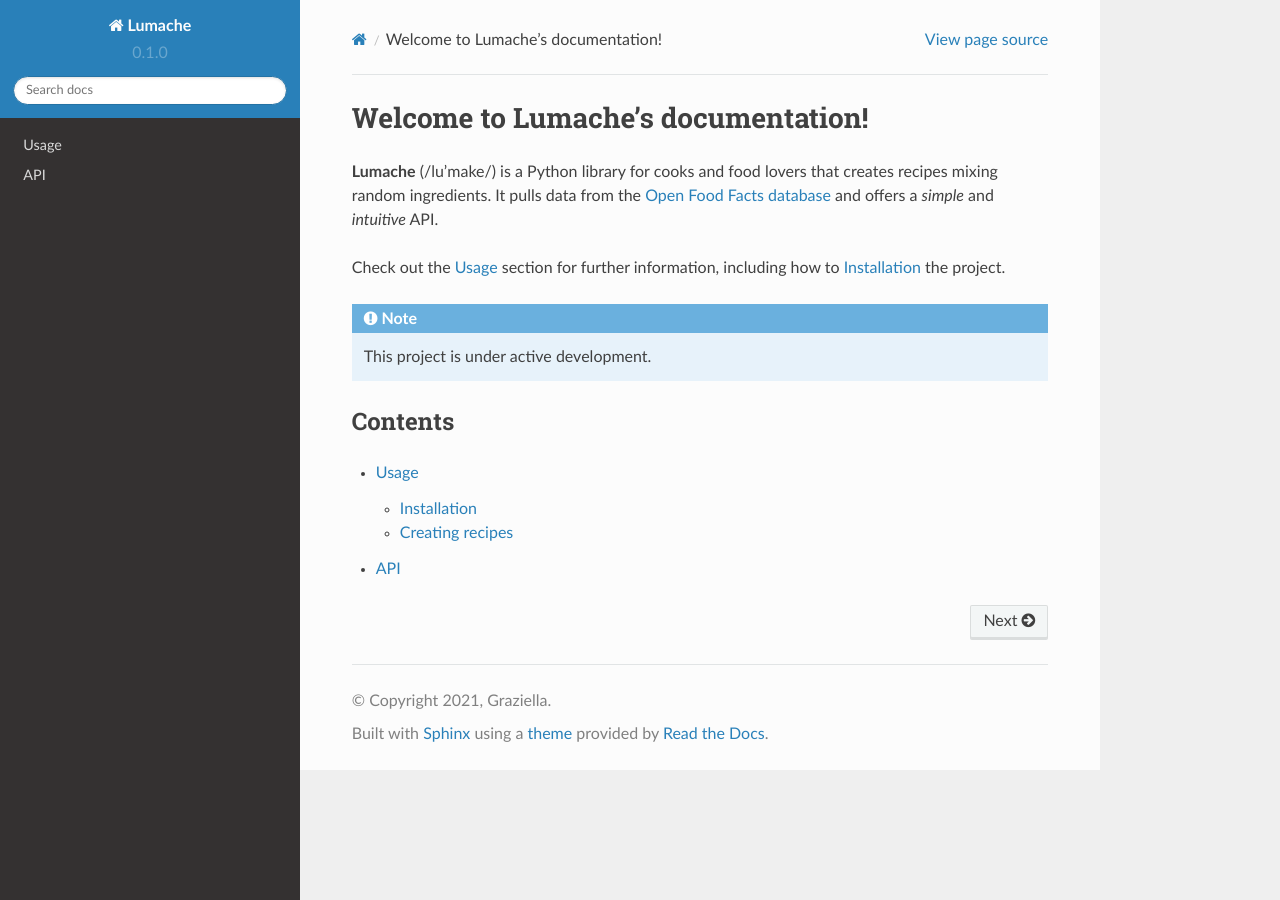
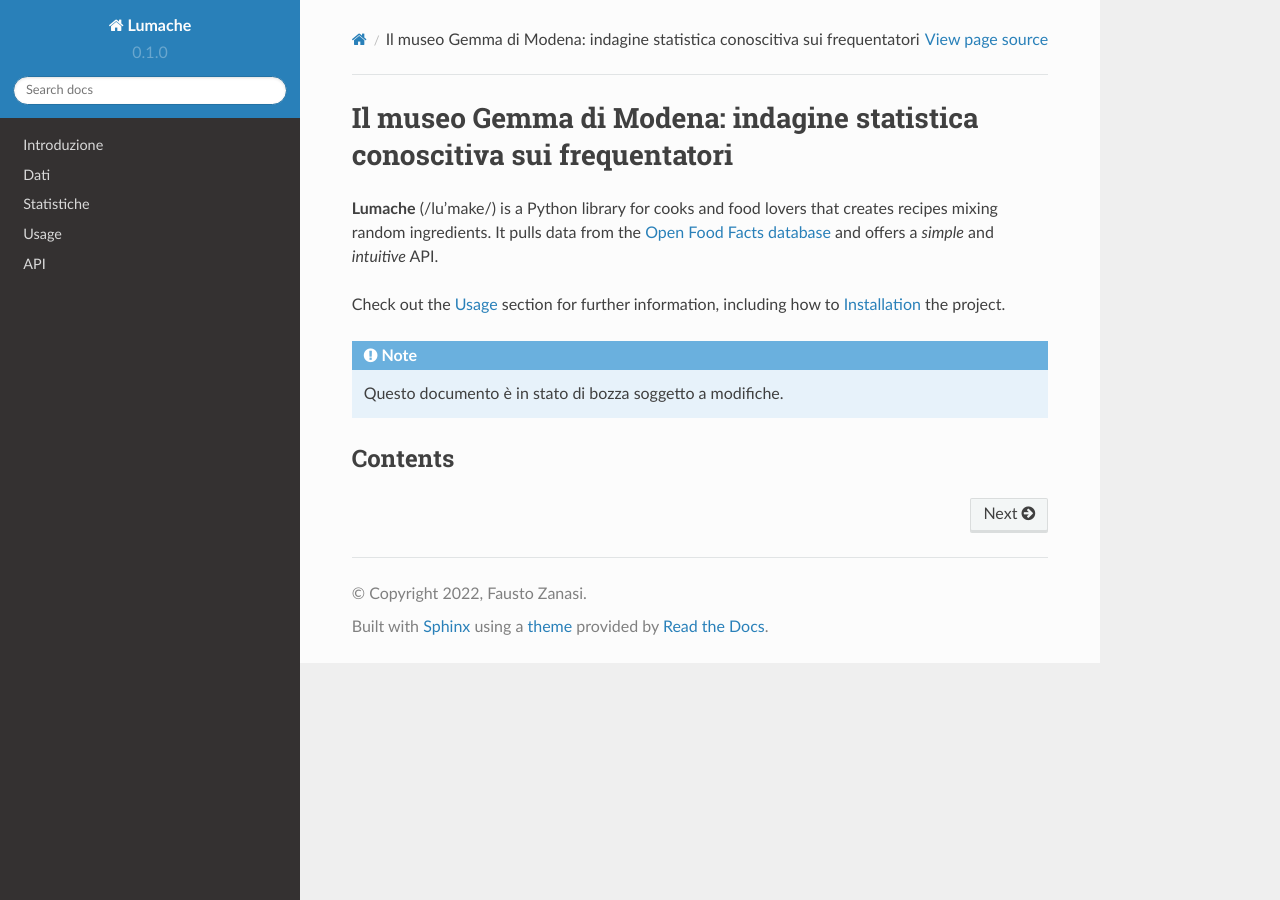
Before and after one commit to falistra/zanasi-tesi-gemma, a Sphinx documentation site: the page built from docs/source/index.rst, in a window 1280 px wide. Built offline with Sphinx 7.4.7 and the Read the Docs theme 2.0.0, drawn with Linux system fonts in a browser that asks for light colours.

Commit message:
Prima bozza indice

```diff
--- a/docs/source/api.rst
+++ b/docs/source/api.rst
@@ -4,4 +4,4 @@
 .. autosummary::
    :toctree: generated
 
-   lumache
+..   lumache
--- a/docs/source/conf.py
+++ b/docs/source/conf.py
@@ -3,8 +3,8 @@
 # -- Project information
 
 project = 'Lumache'
-copyright = '2021, Graziella'
-author = 'Graziella'
+copyright = '2022, Fausto Zanasi'
+author = 'Fausto Zanasi'
 
 release = '0.1'
 version = '0.1.0'
@@ -18,6 +18,8 @@
     'sphinx.ext.autosummary',
     'sphinx.ext.intersphinx',
 ]
+
+autosummary_generate = True
 
 intersphinx_mapping = {
     'python': ('https://docs.python.org/3/', None),
--- a/docs/source/index.rst
+++ b/docs/source/index.rst
@@ -1,5 +1,5 @@
-Welcome to Lumache's documentation!
-===================================
+Il museo Gemma di Modena: indagine statistica conoscitiva sui frequentatori
+===========================================================================
 
 **Lumache** (/lu'make/) is a Python library for cooks and food lovers
 that creates recipes mixing random ingredients.
@@ -11,12 +11,18 @@
 
 .. note::
 
-   This project is under active development.
+   Questo documento è in stato di bozza soggetto a modifiche.
 
 Contents
 --------
 
 .. toctree::
+   :maxdepth: 2
+   :glob:
+   :hidden:
 
+   introduzione
+   dati
+   stat
    usage
    api
--- a/pyproject.toml
+++ b/pyproject.toml
@@ -4,5 +4,5 @@
 
 [project]
 name = "lumache"
-authors = [{name = "Graziella", email = "graziella@lumache"}]
+authors = [{name = "Fausto Zanasi", email = "fausto.zanasi@gmail.com"}]
 dynamic = ["version", "description"]
```
Also changed, not shown: docs/source/dati.rst (added, +8 -0 lines), docs/source/introduzione.rst (added, +13 -0 lines), docs/source/sample/features.rst (added, +13 -0 lines), docs/source/sample/questionario.rst (added, +13 -0 lines), docs/source/stat.rst (added, +7 -0 lines), docs/source/statistiche/descrittive.rst (added, +19 -0 lines), docs/source/statistiche/descrittive/anagrafiche.rst (added, +19 -0 lines), docs/source/statistiche/descrittive/anagrafiche/sesso.rst (added, +12 -0 lines).
